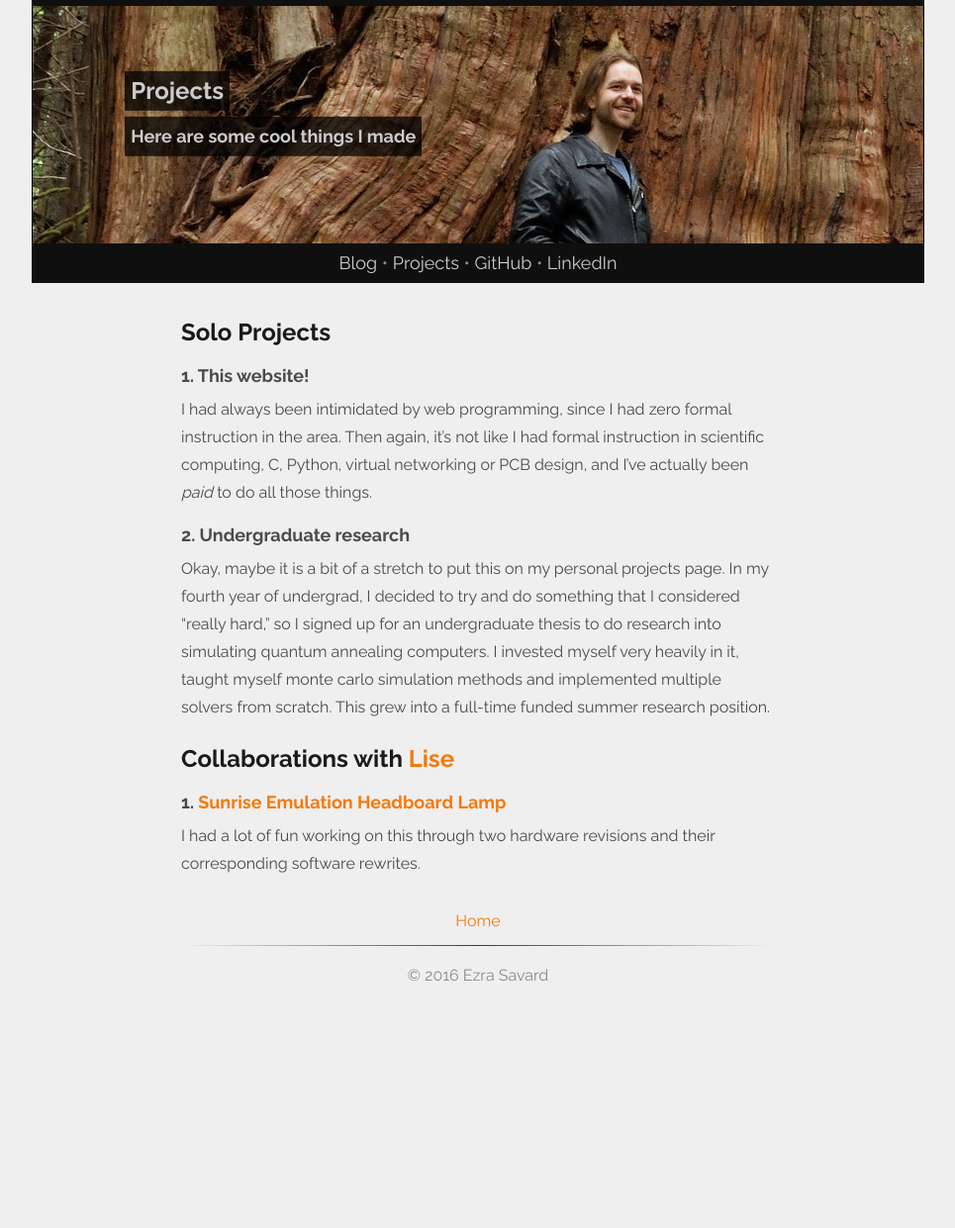
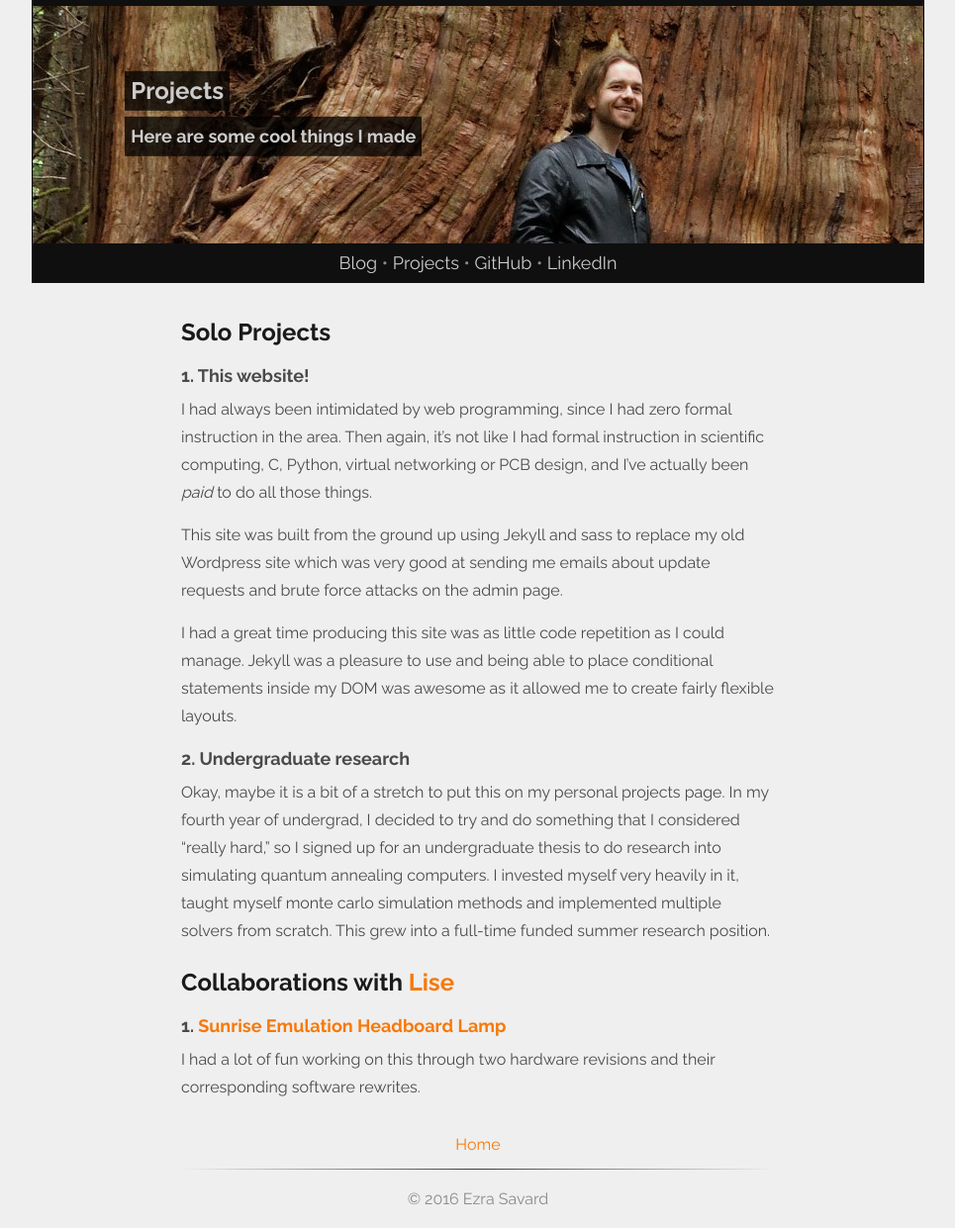
Before and after one commit to ezrasavard/ezrasavard.com, a Jekyll site: the page built from _pages/projects/index.md, in a window 1280 px wide. Shown: the whole page at 99% size, without its empty margins (157-1122 px from the left). Built offline with Jekyll 4.4.1, drawn with Linux system fonts in a browser that asks for light colours; before the commit the page ends 1015 px from its top, so only the background shows below that.

Commit message:
more rambling about this website project

```diff
--- a/_pages/projects/index.md
+++ b/_pages/projects/index.md
@@ -11,6 +11,10 @@ permalink: "/projects/"
 I had always been intimidated by web programming, since I had zero formal
 instruction in the area. Then again, it's not like I had formal instruction in
 scientific computing, C, Python, virtual networking or PCB design, and I've actually been *paid* to do all those things.
+
+This site was built from the ground up using Jekyll and sass to replace my old Wordpress site which was very good at sending me emails about update requests and brute force attacks on the admin page.
+
+I had a great time producing this site was as little code repetition as I could manage. Jekyll was a pleasure to use and being able to place conditional statements inside my DOM was awesome as it allowed me to create fairly flexible layouts.
 
 ## 2. Undergraduate research
 Okay, maybe it is a bit of a stretch to put this on my personal projects page.
```
